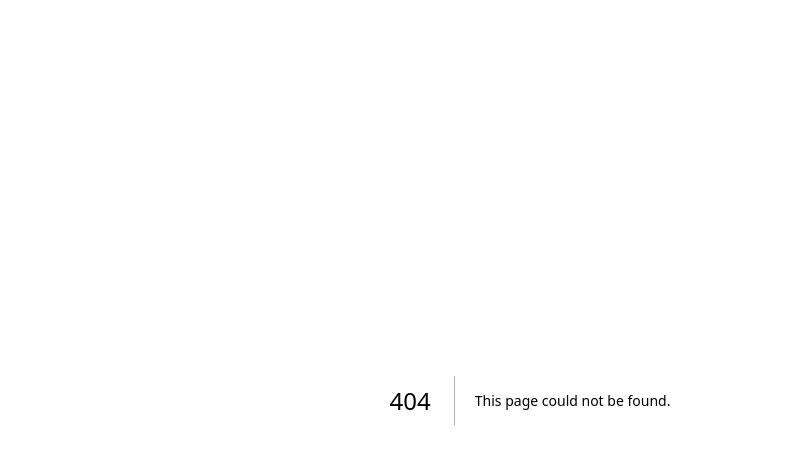
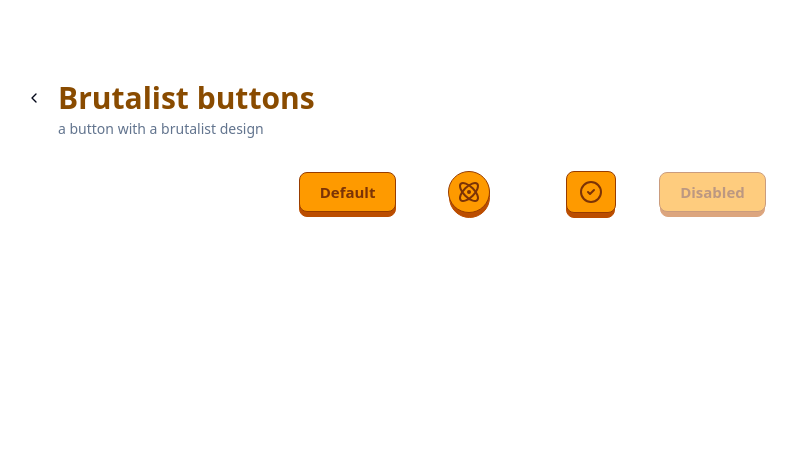
Before and after one commit to yolberjp/playground, a Next.js app: page /brutalist-buttons in a window 1280 px wide. Before the commit this address had no page. Shown: the top 464 px of the page, without its empty margins (110-907 px from the left). Built offline with nearby package versions, Linux system fonts and the light colour scheme.

Commit message:
feature: Add Brutalist buttons with animated, default, and icon button components

```diff
--- /dev/null
+++ b/app/brutalist-buttons/components/animated.tsx
@@ -0,0 +1,12 @@
+export default function DefaultButton({ children, icon, ...props }: { children: React.ReactNode, icon: React.ReactNode } & React.ButtonHTMLAttributes<HTMLButtonElement>) {
+    return (
+          <button className="bg-amber-700 border-[1.5px] relative top-[2px] rounded-[8px] w-auto text-primary inline-block border-amber-700 text-center group disabled:opacity-50 disabled:cursor-not-allowed transition-all duration-300" {...props}>
+              <span className="relative text-center w-auto bg-amber-500 text-amber-900 border-amber-800 rounded-[8px] text-[15px] font-bold border-[1.5px] px-3 py-2 gap-0 -translate-y-1 hover:-translate-y-1.5 active:-translate-y-0.5 mx-[-1.5px] group-disabled:hover:!-translate-y-1 flex active:transition-all duration-200 active:duration-100 select-none transition-all hover:gap-2">
+                {icon}
+                <span className="opacity-0 max-w-0 overflow-hidden group-hover:opacity-100 group-hover:max-w-[200px] transition-all duration-200 ease-in-out">
+                    {children}
+                </span>
+              </span>
+          </button>
+    )
+  }
--- /dev/null
+++ b/app/brutalist-buttons/components/default.tsx
@@ -0,0 +1,9 @@
+export default function DefaultButton({ children, ...props }: { children: React.ReactNode } & React.ButtonHTMLAttributes<HTMLButtonElement>) {
+  return (
+        <button className="bg-amber-700 border-[1.5px] relative top-[2px] rounded-[8px] w-auto text-primary inline-block border-amber-700 text-center group disabled:opacity-50 disabled:cursor-not-allowed" {...props}>
+            <span className="relative text-center w-auto bg-amber-500 text-amber-900 border-amber-800 rounded-[8px] text-[15px] font-bold border-[1.5px] px-5 py-2 -translate-y-1 hover:-translate-y-1.5 active:-translate-y-0.5 mx-[-1.5px] group-disabled:hover:!-translate-y-1 block active:transition-all active:duration-100 select-none ">
+            {children}
+            </span>
+        </button>
+  )
+}
--- /dev/null
+++ b/app/brutalist-buttons/components/icon.tsx
@@ -0,0 +1,9 @@
+export default function IconButton({ children }: { children: React.ReactNode }) {
+  return (
+    <button className="w-fit bg-amber-700 border-[1.5px] relative top-[2px] rounded-full text-primary inline-block border-amber-700 text-center group disabled:opacity-50 disabled:cursor-not-allowed">
+            <span className="relative text-center w-auto bg-amber-500 text-amber-900 border-amber-800 rounded-full text-[15px] font-bold border-[1.5px] px-2 py-2 -translate-y-1 hover:-translate-y-1.5 active:-translate-y-0.5 mx-[-1.5px] group-disabled:hover:!-translate-y-1 block active:transition-all active:duration-100 select-none">
+            {children}
+            </span>
+        </button>
+  )
+}
--- /dev/null
+++ b/app/brutalist-buttons/page.tsx
@@ -0,0 +1,24 @@
+import Section from "@/components/section/section";
+import { Atom, CircleCheck } from "lucide-react";
+import AnimatedButton from "./components/animated";
+import DefaultButton from "./components/default";
+import IconButton from "./components/icon";
+
+export default function BrutalistButtons() {
+  return <Section title="Brutalist buttons" subtitle="a button with a brutalist design">
+  <div className="grid grid-cols-4 gap-4 place-items-center">
+    <DefaultButton>Default</DefaultButton>
+
+    <IconButton>
+      <Atom />
+    </IconButton>
+
+    <AnimatedButton icon={<CircleCheck />}>
+      Done
+    </AnimatedButton>
+
+    <DefaultButton disabled>Disabled</DefaultButton>
+  </div>
+
+</Section>
+}
--- a/app/page.tsx
+++ b/app/page.tsx
@@ -1,7 +1,17 @@
 import { Separator } from "@/components/ui/separator";
 import { Shapes } from "lucide-react";
-import Image from "next/image";
 import Link from "next/link";
+
+const links = [
+  {
+    href: "/booking",
+    label: "Booking by steps",
+  },
+  {
+    href: "/brutalist-buttons",
+    label: "Brutalist buttons",
+  },
+];
 
 export default function Home() {
   return (
@@ -22,11 +32,13 @@ export default function Home() {
           <h3 className="text-md italic text-gray-500">The last cooked components:</h3>
         </header>
         <ul className="px-10 md:px-20 list-disc">
-          <li>
-            <Link href="booking" className="hover:text-yellow-800">
-              Booking by steps
-            </Link>
-          </li>
+          {links.map((link) => (
+            <li key={link.href}>
+              <Link href={link.href} className="hover:text-yellow-800">
+                {link.label}
+              </Link>
+            </li>
+          ))}
         </ul>
       </section>
 
```
Also changed, not shown: app/booking/page.tsx (+2 -5 lines), app/booking/components/reservation.tsx (renamed from app/booking/components/booking.tsx).
